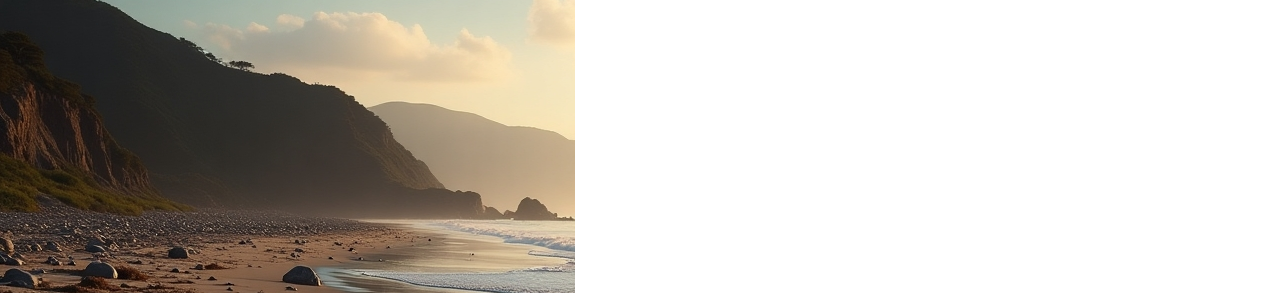
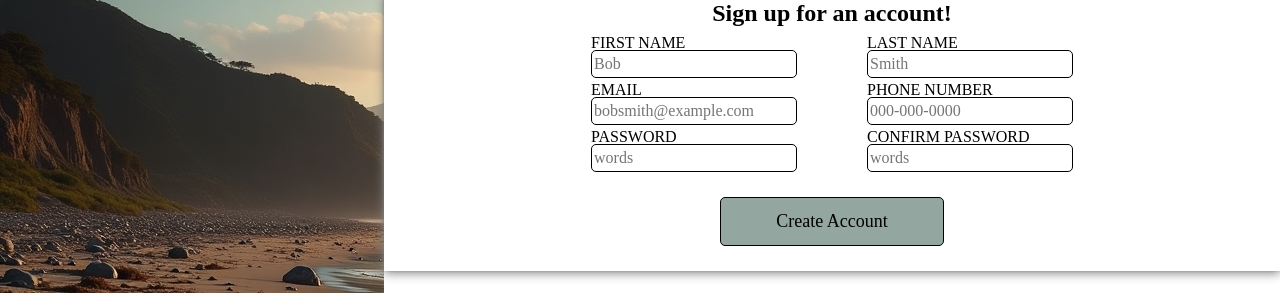
Before and after one commit to TurnerHelical/signUpForm, a plain HTML site: page index.html in a window 1280 px wide. Shown: the part 327-620 px from the top of the page. Drawn offline with Linux system fonts and the light colour scheme; a web font is replaced by a local one.

Commit message:
styled the mainContent box and created a hover over the submit button

```diff
--- a/index.html
+++ b/index.html
@@ -21,46 +21,46 @@
         </div>
 
         <div id="mainContainer">
-            <p class="textContent">This is a sign up form for something you sign up for. I need to fill more space so
+            <p class="textContent, chicle-regular">This is a sign up form for something you sign up for. I need to fill more space so
                 I'm writing this. I ran out of things to say.</p>
-            <p class="textContent">Just kidding now this is really the end.</p>
+            <p class="textContent, chicle-regular">Just kidding now this is really the end.</p>
             <form action="#">
                 <h2>Sign up for an account!</h2>
                 <div id="formContent">
 
                     <div class="formLine">
                         <div class="formInput">
-                            <label for="firstName">First Name</label>
-                            <input type="text" id="firstName" name="firstName">
+                            <label for="firstName">FIRST NAME</label>
+                            <input type="text" id="firstName" name="firstName" placeholder="Bob">
                         </div>
 
                         <div class="formInput">
-                            <label for="lastName">Last Name</label>
-                            <input type="text" id="lastName" name="lastName">
+                            <label for="lastName">LAST NAME</label>
+                            <input type="text" id="lastName" name="lastName" placeholder="Smith">
                         </div>
                     </div>
 
                     <div class="formLine">
                         <div class="formInput">
-                            <label for="userEmail">Email</label>
-                            <input type="email" name="userEmail" id="userEmail">
+                            <label for="userEmail">EMAIL</label>
+                            <input type="email" name="userEmail" id="userEmail" placeholder="bobsmith@example.com">
                         </div>
 
                         <div class="formInput">
-                            <label for="phoneNumber">Phone Number</label>
-                            <input type="tel" name="phoneNumber" id="phoneNumber">
+                            <label for="phoneNumber">PHONE NUMBER</label>
+                            <input type="tel" name="phoneNumber" id="phoneNumber" placeholder="000-000-0000">
                         </div>
                     </div>
 
                     <div class="formLine">
                         <div class="formInput">
-                            <label for="password">Password</label>
-                            <input type="password" name="password" id="password">
+                            <label for="password">PASSWORD</label>
+                            <input type="password" name="password" id="password" placeholder="words">
                         </div>
 
                         <div class="formInput">
-                            <label for="confirmPassword">Confirm Password</label>
-                            <input type="password" name="confirmPassword" id="confirmPassword">
+                            <label for="confirmPassword">CONFIRM PASSWORD</label>
+                            <input type="password" name="confirmPassword" id="confirmPassword" placeholder="words">
                         </div>
                     </div>
 
--- a/styles.css
+++ b/styles.css
@@ -12,7 +12,7 @@
 
 #sidebarContainer {
     height: 100vh;
-    width: 50vw;
+    width: 30vw;
     background-image: url(./images/Flux_Dev_A_serene_and_deserted_beach_scene_at_dawn_or_dusk_wit_1.jpeg);
 }
 
@@ -33,11 +33,64 @@ h1 {
     font-size: 4em;
 }
 
+#mainContainer {
+    display: flex;
+    flex-direction: column;
+    align-items: center;
+    gap: 25px;
+    padding:10% 20px 0px;
+    width: 70vw;
+}
+
+#mainContainer p {
+    text-align: center;
+    font-size: 2em;
+}
+
+form {
+    display: flex;
+    flex-direction: column;
+    width: 100%;
+    box-shadow: 0px 2px 10px gray, 0px -1px 3px gray;
+    width: 70vw;
+    align-items: center;
+}
+
 .formLine {
     display: flex;
+    gap: 70px;
 }
 
 .formInput {
     display: flex;
     flex-direction: column;
 }
+
+.formInput label {
+    margin-bottom: -5px;
+}
+
+.formInput input {
+    border-radius: 5px;
+    border: 1px black solid;
+}
+
+.formInput input:focus {
+    background-color: #93A6A0;
+}
+
+form button {
+    margin: 25px 0px;
+    align-self: center;
+    width: 25%;
+    padding: 10px 0px;
+    border-radius: 5px;
+    border: 1px black solid;
+    background-color: #93A6A0;
+    font-size: 18px;
+}
+
+form button:hover {
+    background-color: aliceblue;
+    box-shadow: 2px 2px 3px gray;
+}
```
